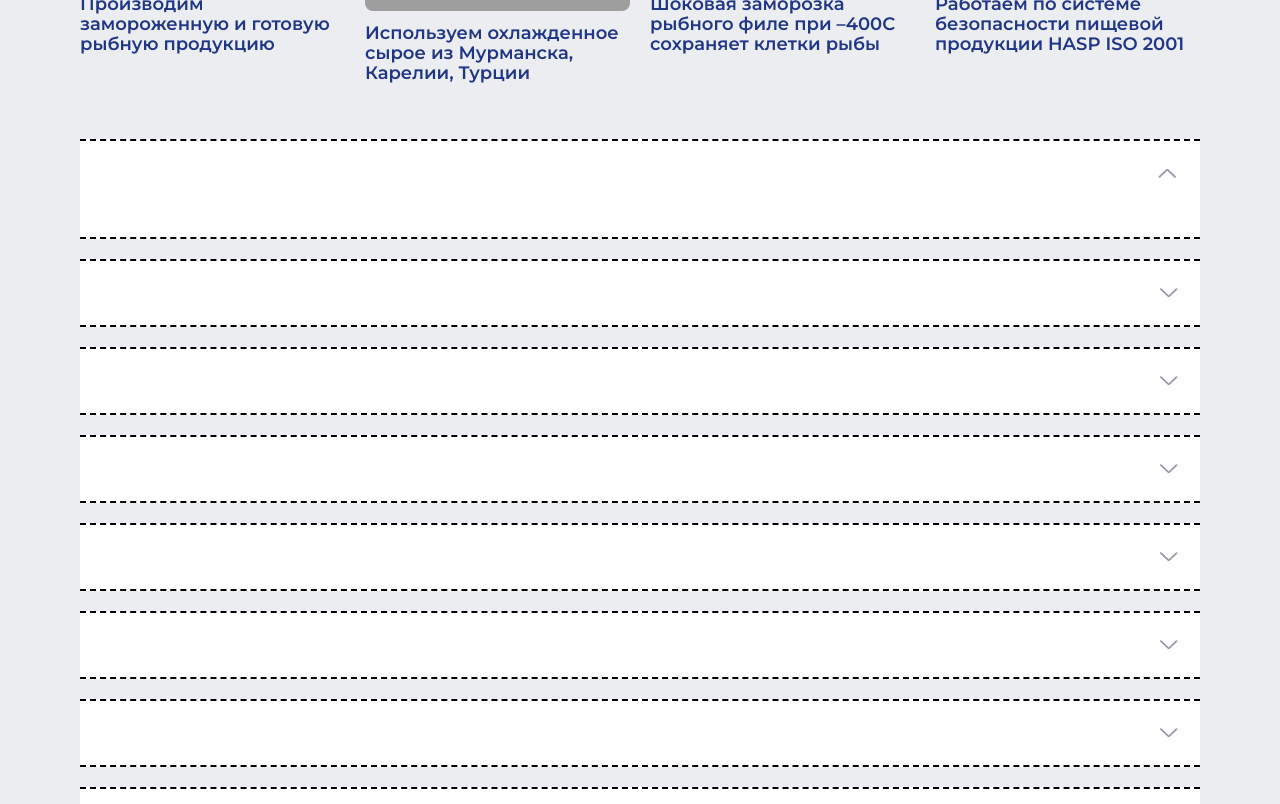
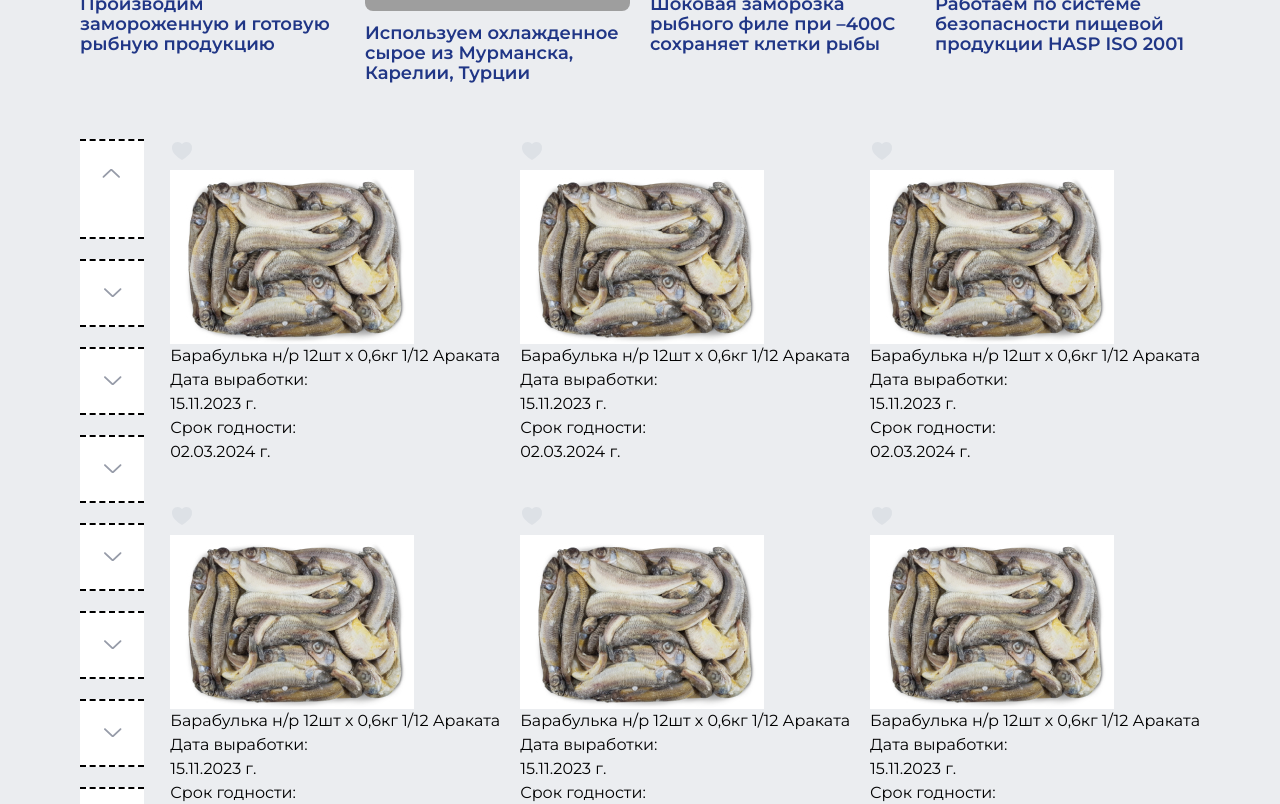
Before and after one commit to muhammadazizbek006/Ekor, a React (Vite) app: page /Production in a window 1280 px wide. Shown: the part 460-1264 px from the top of the page. Built offline with nearby package versions, Linux system fonts and the light colour scheme; grey boxes are pictures that could not be loaded.

Commit message:
boshlang'iz data map

```diff
--- a/src/pages/Production.jsx
+++ b/src/pages/Production.jsx
@@ -1,9 +1,10 @@
 import React from 'react'
 import Processing from '../components/Production/Processing'
 import arrow from '../imgs/Production/arrow.svg'
+import { Link } from 'react-router-dom';
 // data
 import { seafood } from '../data/Data';
-
+import like from '../imgs/Production/heart.svg'
 // material tailwind
 import {
   Accordion,
@@ -39,7 +40,7 @@ const Production = () => {
     <>
         <Processing/>
         <section>
-          <div className="containerb">
+          <div className="containerb flex justify-between">
             {/* left */}
             <div className="flex flex-col justify-start items-start space-y-5">
             {seafood.map((quiz, id) => {
@@ -74,6 +75,37 @@ const Production = () => {
               );
             })}
           </div>
+           {/* right  */}
+           <ul className='grid grid-cols-3 gap-x-5 gap-y-10'>
+            {
+              seafood.map((e)=>{
+                return(
+                  <li>
+                    <button>
+                      <img src={like} alt="" />
+                    </button>
+                    <Link>
+                      <img src={e.img} alt="" />
+                      <div>
+                        <h3>{e.nameandinfo}</h3>
+                        <div>
+                          {/* left */}
+                          <div>
+                            <p>Дата выработки: </p>
+                            <p>{e.productiondate}</p>
+                          </div>
+                          <div>
+                            <p>Срок годности:  </p>
+                            <p>{e.Bestbeforedate}</p>
+                          </div>
+                        </div>
+                      </div>
+                    </Link>
+                  </li>
+                )
+              })
+            }
+           </ul>
           </div>
         </section>
     </>
```
Also changed, not shown: src/imgs/Production/heart.svg (added).
